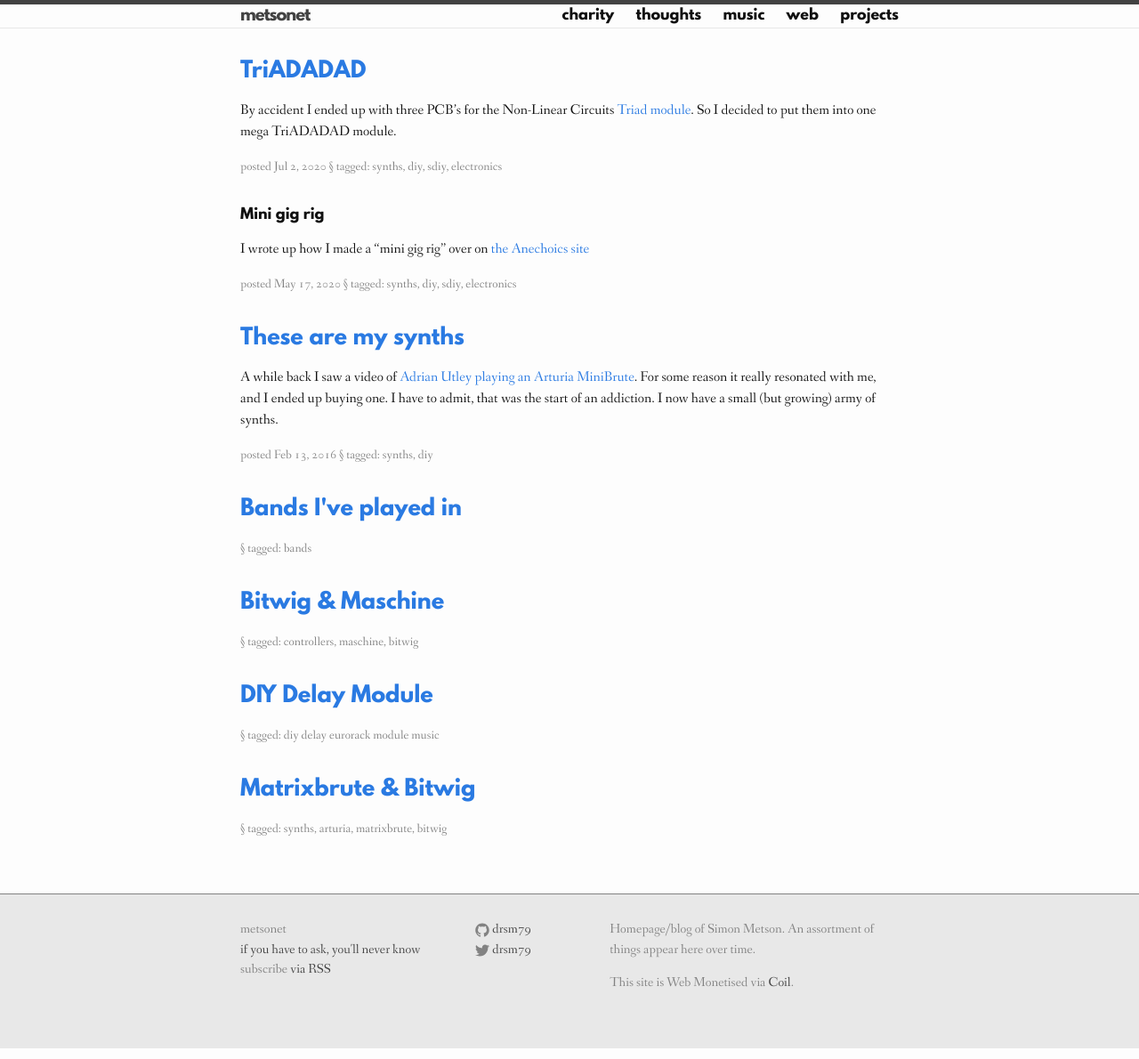
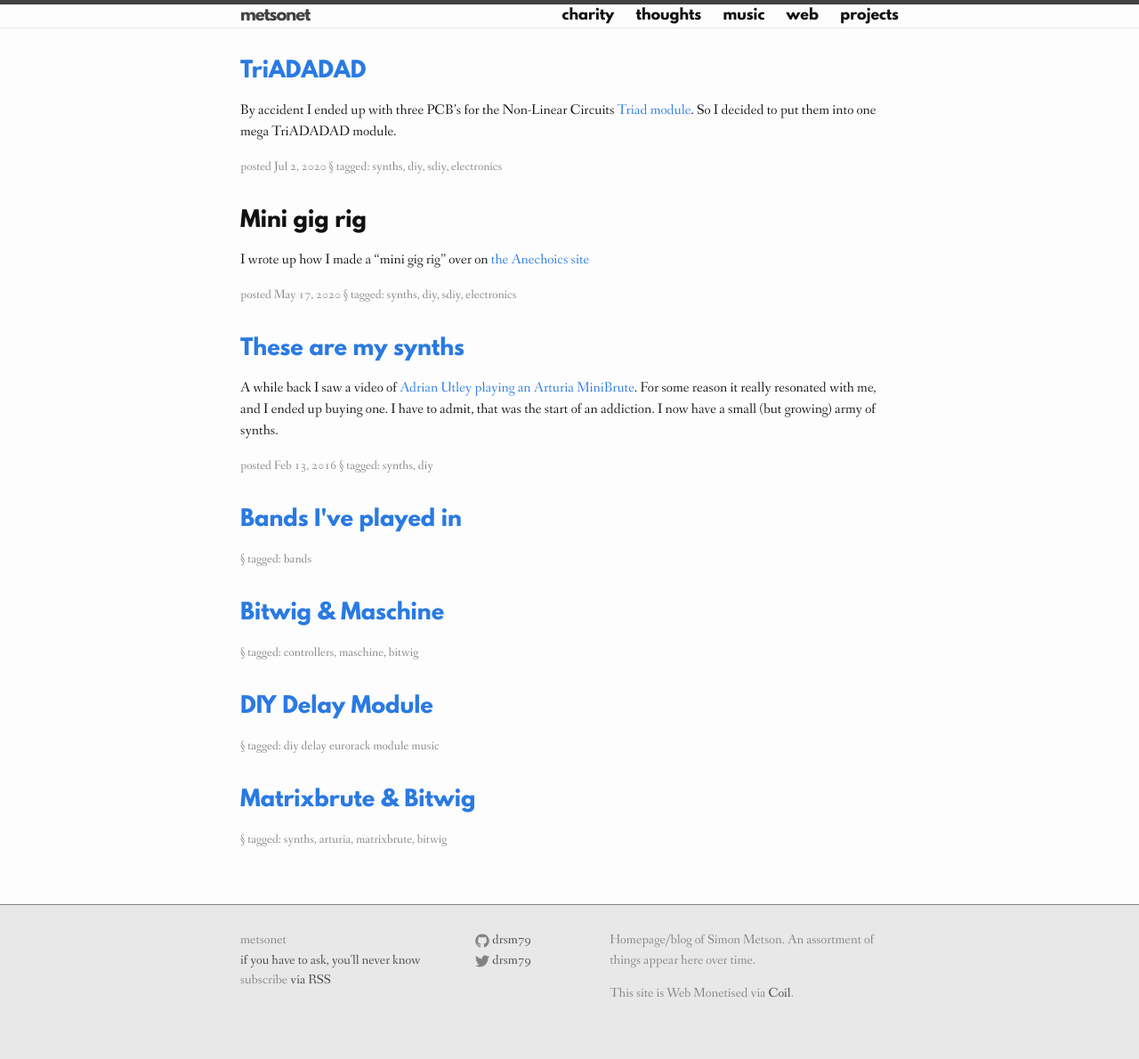
Before and after one commit to drsm79/drsm79.github.com, a Jekyll site: the page built from music/index.html, in a window 1280 px wide. Shown: the whole page at 89% size. Built offline with Jekyll 4.4.1, drawn with Linux system fonts in a browser that asks for light colours.

Commit message:
Update index.html

```diff
--- a/music/index.html
+++ b/music/index.html
@@ -7,15 +7,13 @@
   <ul class="post-list">
     {% for post in site.categories.music %}
       <li>
+        <h2 class="post-link">
         {% if post.excerpt == post.content %}
-        <h2>
           {{ post.title }}
+        {% else %}
+          <a href="{{ post.url | prepend: site.baseurl }}">{{ post.title }}</a>
+        {% endif %}
         </h2>
-        {% else %}
-        <h2>
-          <a class="post-link" href="{{ post.url | prepend: site.baseurl }}">{{ post.title }}</a>
-        </h2>
-        {% endif %}
         {{ post.excerpt }}
         <span class="post-meta">
           posted {{ post.date | date: "%b %-d, %Y" }}
```
